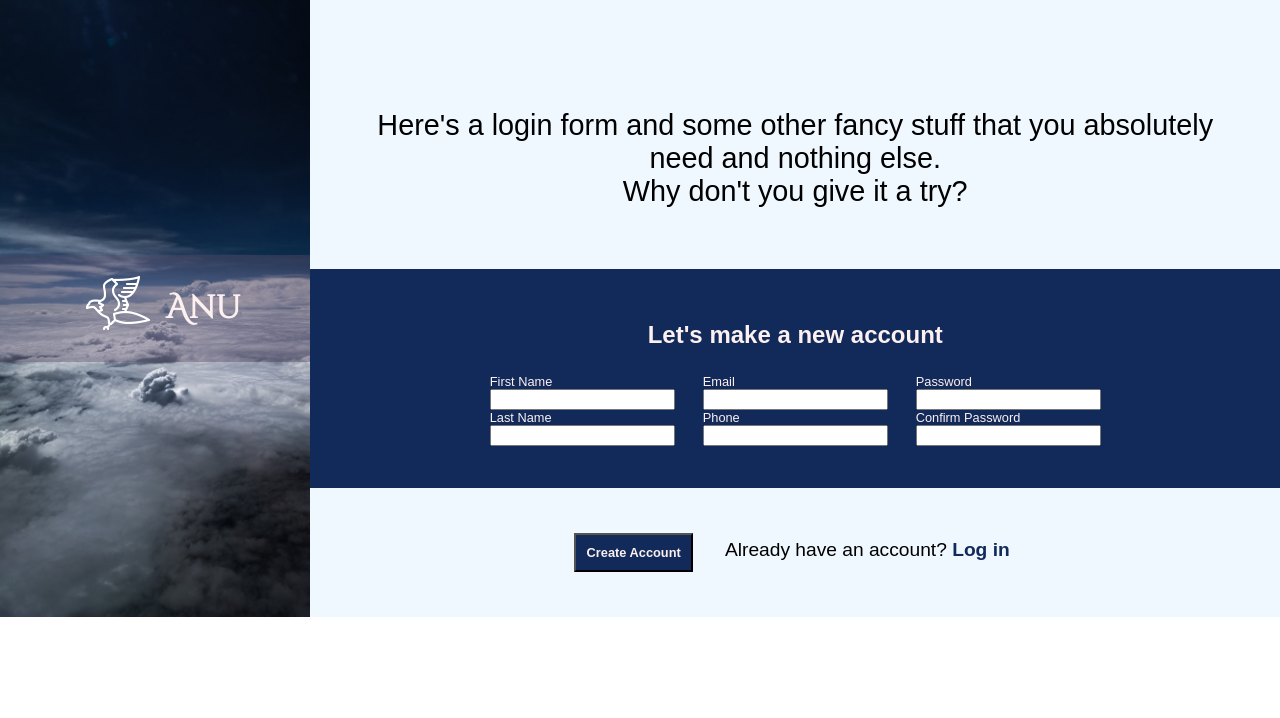
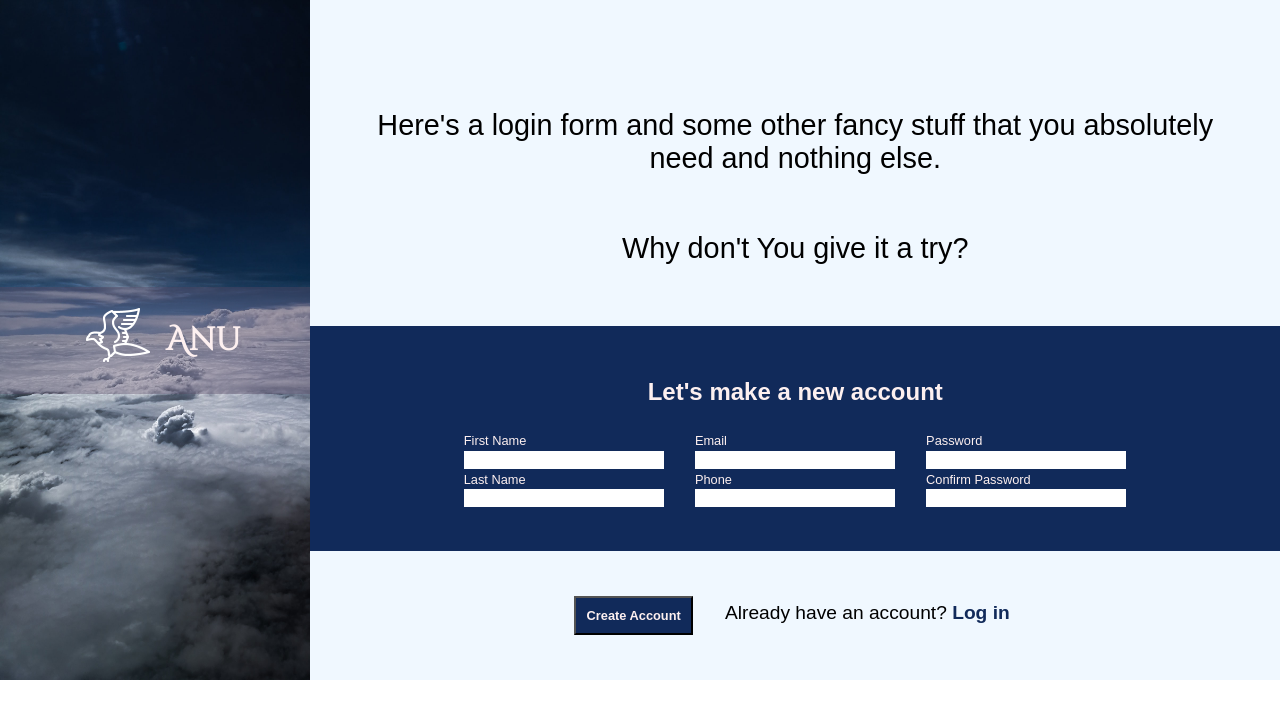
Before and after one commit to ziggibot/signupform, a plain HTML site: page index.html in a window 1280 px wide. Drawn offline with Linux system fonts and the light colour scheme.

Commit message:
added own styles to input fields, checks input and password on frontend

```diff
--- a/css/style.css
+++ b/css/style.css
@@ -56,7 +56,18 @@ label {
     color: rgb(253, 240, 240);
     font-size: 0.8em;
     font-family: Arial, Helvetica, sans-serif;
-    margin: 0;
+    margin: 0.1em;
+}
+
+input {
+    all: unset;
+    background-color: white;
+    margin: 0.1em;
+}
+
+input:focus {
+    box-sizing: border-box;
+    border: 0.2em rgb(109, 129, 153) solid;
 }
 
 .login_options {
--- a/index.html
+++ b/index.html
@@ -21,31 +21,32 @@
     <section class="content_section">
         <article class="firstinfo">
             <p class="text_firstinfo">Here's a login form and some other fancy stuff that you absolutely need and
-                nothing else.<br>Why don't you give it a try?</p>
+                nothing else.
+            <p class="text_firstinfo">Why don't You give it a try?</p>
         </article>
-        <form class="registration_form">
+        <form class="registration_form" id="registration_form">
             <h2 class="registration_header">Let's make a new account</h2>
             <fieldset>
                 <label for="gname">First Name</label>
-                <input type="text" tabindex="1" name="givenname" id="gname">
+                <input type="text" tabindex="1" name="givenname" id="gname" required>
                 <label for="sname">Last Name</label>
-                <input type="text" tabindex="2" name="surname" id="sname">
+                <input type="text" tabindex="2" name="surname" id="sname" required>
             </fieldset>
             <fieldset>
                 <label for="email_ad">Email</label>
-                <input type="email" tabindex="3" name="email_adress" id="email_ad">
+                <input type="email" tabindex="3" name="email_adress" id="email_ad" required>
                 <label for="phone_n">Phone</label>
-                <input type="text" tabindex="4" name="phone_number" id="phone_n">
+                <input type="tel" inputmode="numeric" tabindex="4" name="phone_number" id="phone_n" required>
             </fieldset>
             <fieldset>
                 <label for="passw">Password</label>
-                <input type="password" tabindex="5" name="password" id="passw">
+                <input type="password" tabindex="5" name="password" id="passw" class="password" required>
                 <label for="passw_conf">Confirm Password</label>
-                <input type="password_confirm" tabindex="6" name="password_confirm" id="passw_conf">
+                <input type="password" tabindex="6" name="password_confirm" id="passw_conf" class="password" required>
             </fieldset>
         </form>
         <div class="login_options">
-            <button class="button_create_account" tabindex="7">
+            <button type="submit" form="registration_form" class="button_create_account" id="submitbtn" tabindex="7">
                 Create Account
             </button>
             <p class="text_login_options">
--- a/js/script.js
+++ b/js/script.js
@@ -0,0 +1,20 @@
+
+const passwordEntry = document.getElementById("passw");
+const passwordRepeat = document.getElementById("passw_conf");
+
+
+passwordEntry.addEventListener('focusout', validatePassword);
+passwordRepeat.addEventListener('keyup', validatePassword);
+
+
+function validatePassword() {
+    let password = document.getElementById("passw").value;
+    let passwordconfirm = document.getElementById("passw_conf").value;
+    if(password != passwordconfirm) {
+        document.getElementById("passw").style.border = "0.2em red solid";
+        document.getElementById("passw_conf").style.border = "0.2em red solid";
+    } else {
+        document.getElementById("passw").style.border = "0.2em green solid";
+        document.getElementById("passw_conf").style.border = "0.2em green solid";
+    }
+}
```
